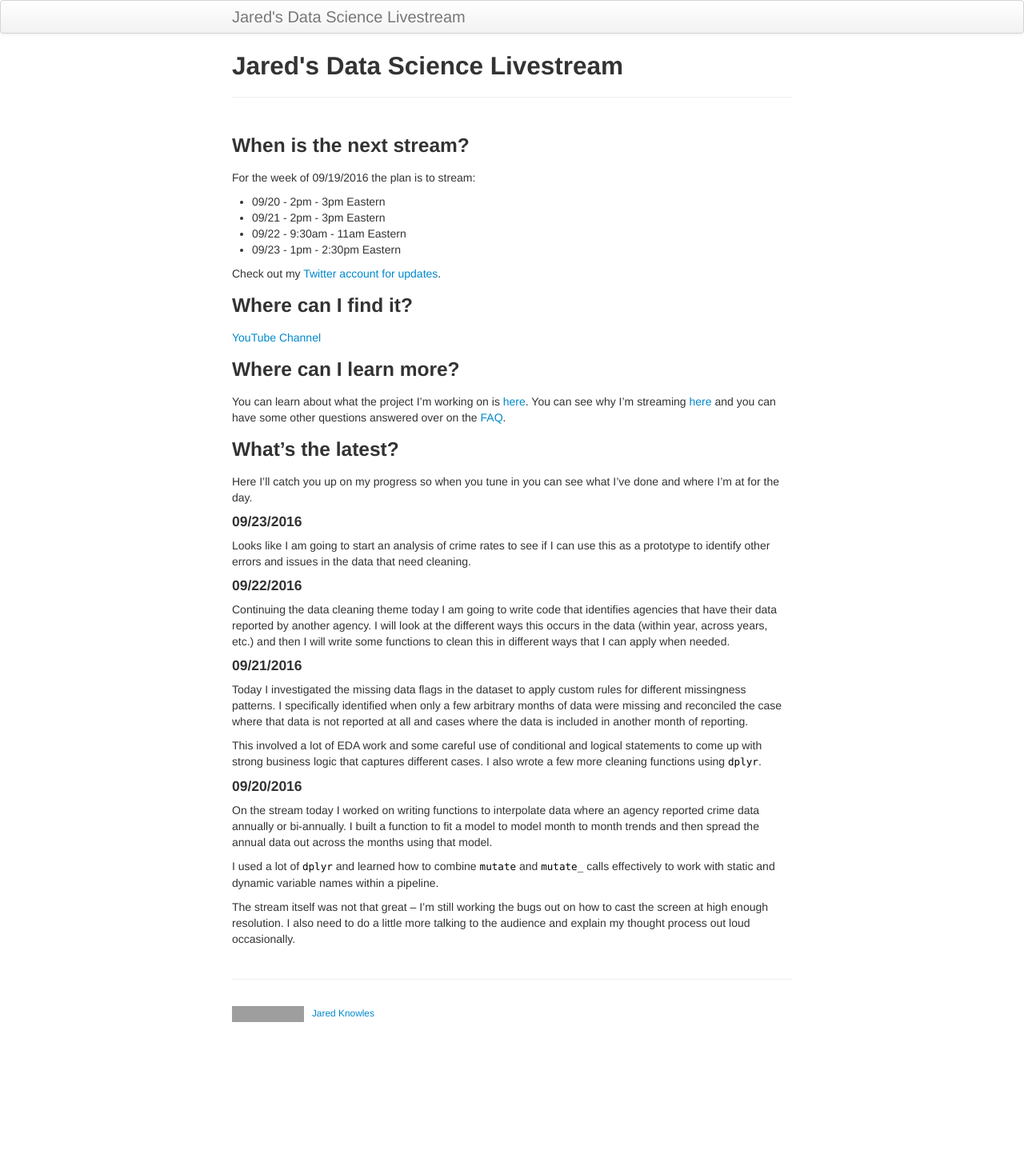
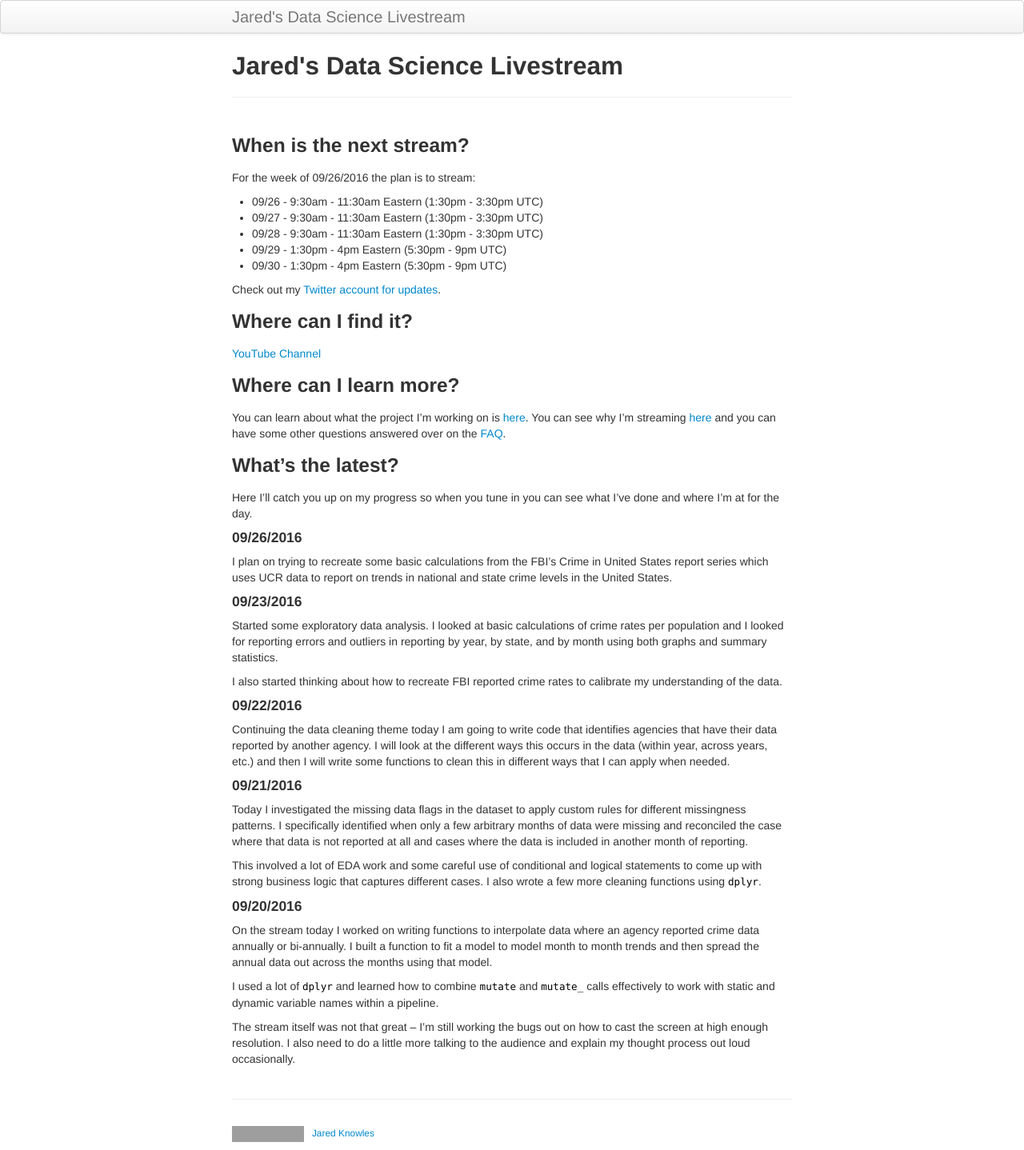
Before and after one commit to jknowles/DataScienceLivestream, a Jekyll site: the page built from index.md, in a window 1280 px wide. Shown: the whole page at 80% size. Built offline with Jekyll 4.4.1, drawn with Linux system fonts in a browser that asks for light colours; before the commit the page ends 1288 px from its top, so only the background shows below that; grey boxes are pictures that could not be loaded.

Commit message:
weekly update 926

```diff
--- a/index.md
+++ b/index.md
@@ -7,12 +7,13 @@ description: Watch a data scientist at work
 
 ### When is the next stream?
 
-For the week of 09/19/2016 the plan is to stream:
+For the week of 09/26/2016 the plan is to stream:
 
-- 09/20 - 2pm - 3pm Eastern
-- 09/21 - 2pm - 3pm Eastern
-- 09/22 - 9:30am - 11am Eastern
-- 09/23 - 1pm - 2:30pm Eastern
+- 09/26 - 9:30am - 11:30am Eastern (1:30pm - 3:30pm UTC)
+- 09/27 - 9:30am - 11:30am Eastern (1:30pm - 3:30pm UTC)
+- 09/28 - 9:30am - 11:30am Eastern (1:30pm - 3:30pm UTC)
+- 09/29 - 1:30pm - 4pm Eastern (5:30pm - 9pm UTC)
+- 09/30 - 1:30pm - 4pm Eastern (5:30pm - 9pm UTC)
 
 Check out my [Twitter account for updates](http://www.twitter.com/jknowles).
 
@@ -30,11 +31,21 @@ some other questions answered over on the [FAQ](pages/faq.html).
 Here I'll catch you up on my progress so when you tune in you can see what I've
 done and where I'm at for the day.
 
+#### 09/26/2016
+
+I plan on trying to recreate some basic calculations from the FBI's Crime in
+United States report series which uses UCR data to report on trends in national
+and state crime levels in the United States.
+
 #### 09/23/2016
 
-Looks like I am going to start an analysis of crime rates to see if
-I can use this as a prototype to identify other errors and issues in
- the data that need cleaning.
+Started some exploratory data analysis. I looked at basic calculations of
+crime rates per population and I looked for reporting errors and outliers in
+reporting by year, by state, and by month using both graphs and summary
+statistics.
+
+I also started thinking about how to recreate FBI reported crime rates to
+calibrate my understanding of the data.
 
 #### 09/22/2016
 
```
Also changed, not shown: pages/project.md (+3 -1 lines), pages/whystream.md (+8 -1 lines).
